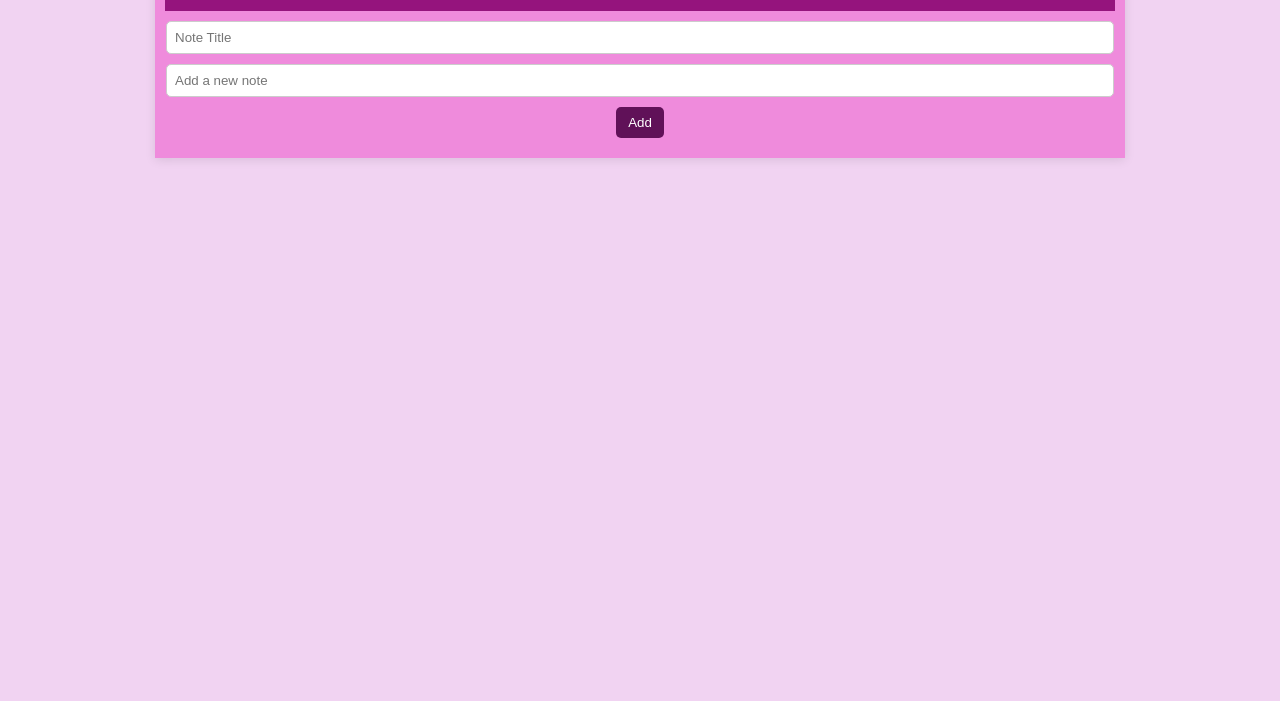
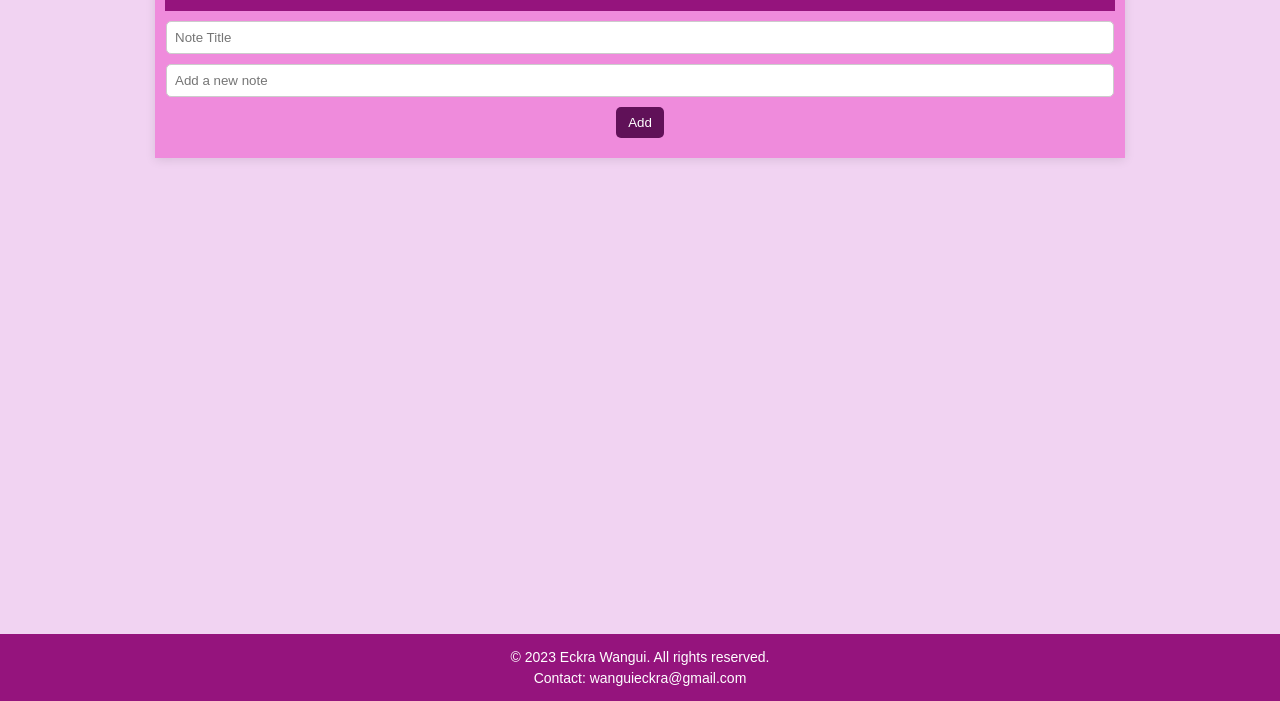
Before and after one commit to eckywangui/Notes-Application, a plain HTML site: page index.html in a window 1280 px wide. Shown: the part 99-800 px from the top of the page. Drawn offline with Linux system fonts and the light colour scheme.

Commit message:
Ammended the footer

```diff
--- a/index.html
+++ b/index.html
@@ -19,6 +19,13 @@
         <div class="notes" id="notes-list">
         </div>
     </div>
+
+    <!-- Footer Section -->
+    <footer>
+        <p>&copy; 2023 Eckra Wangui. All rights reserved.</p>
+        <p>Contact: wanguieckra@gmail.com</p>
+    </footer>
+
     <script src="index.js"></script>
 </body>
 </html>
--- a/style.css
+++ b/style.css
@@ -1,4 +1,3 @@
-
 body {
     font-family: Arial, sans-serif;
     background-color: rgb(241, 211, 242);
@@ -25,7 +24,7 @@ body {
     padding: 10px;
     border-top-left-radius: 5px;
     border-top-right-radius: 5px;
-    font-style:normal;
+    font-style: normal;
 }
 
 .input-area {
@@ -87,7 +86,7 @@ input[type="text"] {
 .note-date {
     font-size: 12px;
     color: #777;
-    font-style: normal
+    font-style: normal;
 }
 
 .edit, .delete, .save {
@@ -113,6 +112,24 @@ input[type="text"] {
 }
 
 
+
+footer {
+    background-color: rgb(149, 20, 125);
+    color: white;
+    text-align: center;
+    padding: 10px;
+    font-size: 14px;
+    position: absolute;
+    bottom: 0;
+    width: 100%;
+}
+
+
+
+footer p {
+    margin: 5px 0;
+}
+
 @media (max-width: 375px) {
     .container {
         padding: 0;
```
